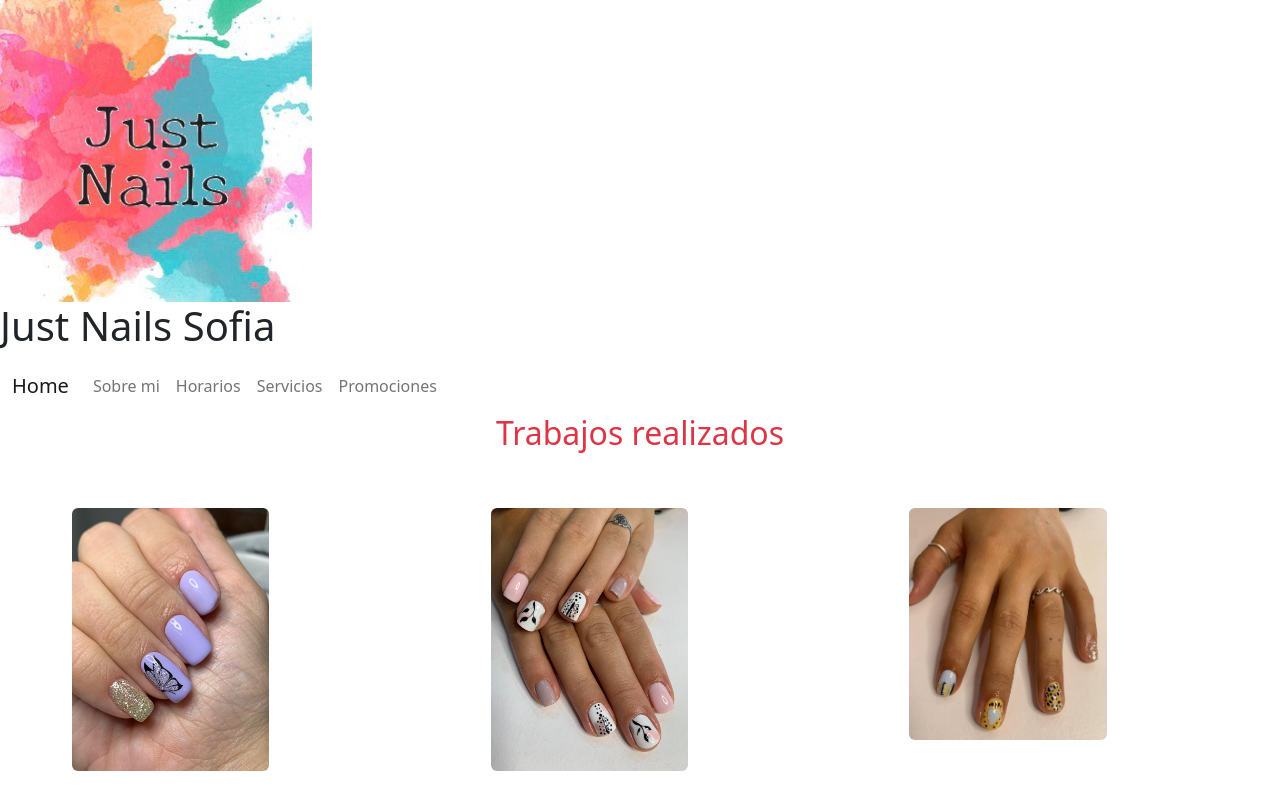
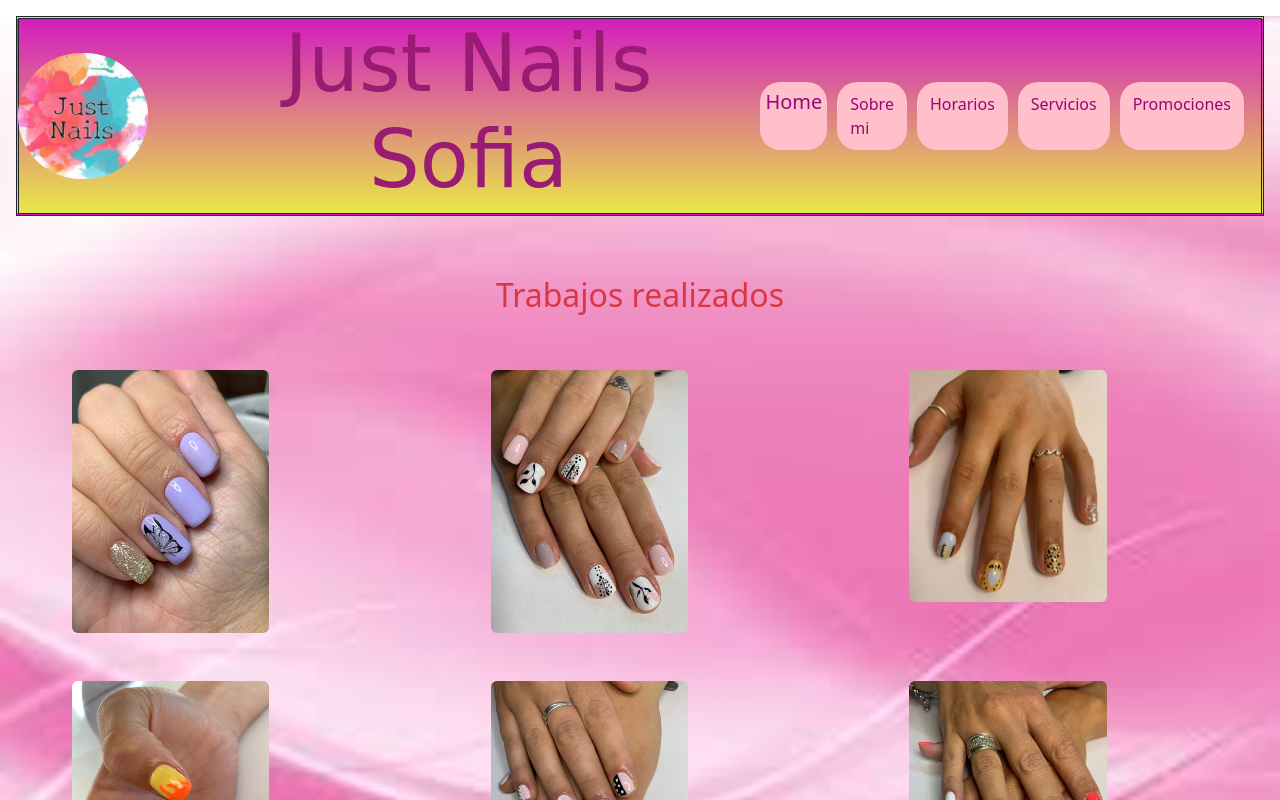
Before and after one commit to leotrias22/justnailsProyect, a website: page pages/TrabajosRealizados.html in a window 1280 px wide. Shown: the top 800 px of the page. Drawn offline with nearby package versions, Linux system fonts and the light colour scheme; the site is published under a folder, as on GitHub Pages, so addresses that start at the root find nothing.

Commit message:
ultimas correcciones

```diff
--- a/pages/TrabajosRealizados.html
+++ b/pages/TrabajosRealizados.html
@@ -9,11 +9,11 @@
 
     <link href="https://cdn.jsdelivr.net/npm/bootstrap@5.2.0-beta1/dist/css/bootstrap.min.css" rel="stylesheet"
         integrity="sha384-0evHe/X+R7YkIZDRvuzKMRqM+OrBnVFBL6DOitfPri4tjfHxaWutUpFmBp4vmVor" crossorigin="anonymous">
-    <link rel="stylesheet" href="/css/style.css">
+    <link rel="stylesheet" href="../css/style.css">
     <script src="https://kit.fontawesome.com/682a9f9b0f.js" crossorigin="anonymous"></script>
     <link rel="stylesheet" href="https://cdnjs.cloudflare.com/ajax/libs/animate.css/4.1.1/animate.min.css" />
     <title>Trabajos realizados</title>
-    <meta name="description=" content="Just Nails by Sofia Ferrero. Agendate aqui para tu esmaltado semipermanente, kapping, o Dry Manicure">
+    <meta name="description=" content="Just Nails by Sofia Ferrero. trabajos realizados.">
 </head>
 
 <body>
```
Also changed, not shown: pages/cosultorio.html (+2 -2 lines).
